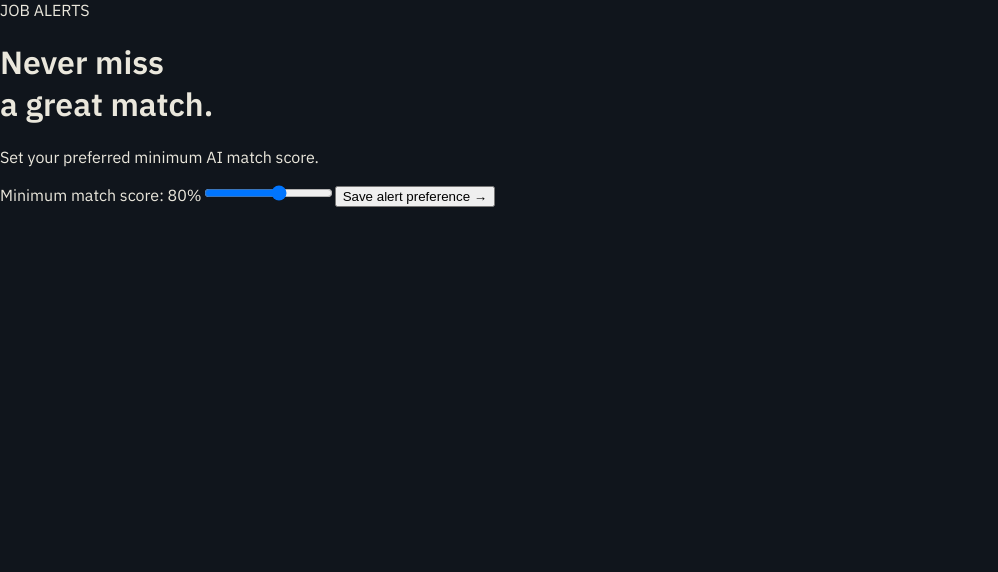
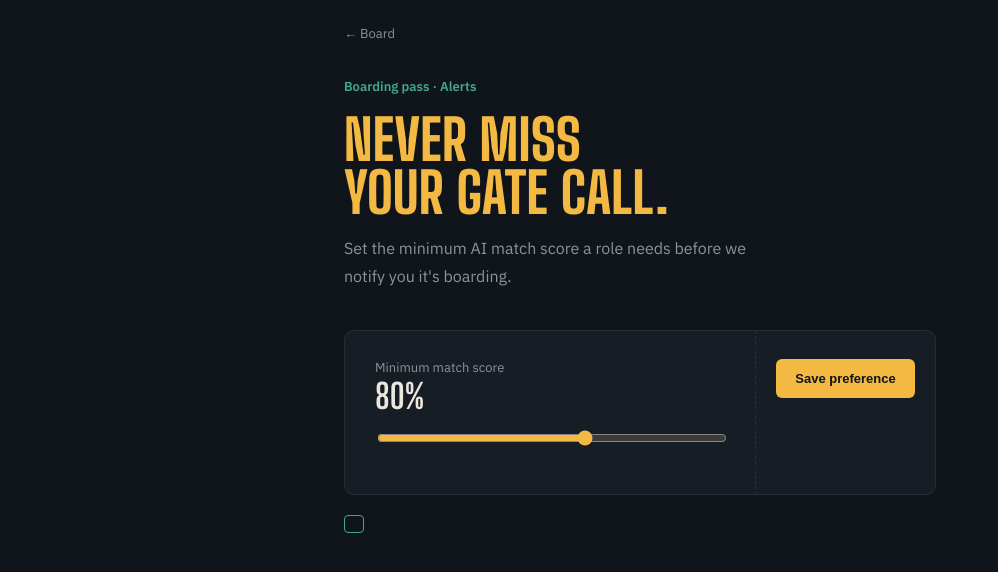
Before and after one commit to isreeharim/Job, a Next.js app: page /alerts in a window 1280 px wide. Shown: the top 572 px of the page, without its empty margins (0-998 px from the left). Built offline with nearby package versions, Linux system fonts and the light colour scheme.

Commit message:
Redesign alerts page as a boarding pass to match the departures-board theme

```diff
--- a/app/alerts/page.tsx
+++ b/app/alerts/page.tsx
@@ -1 +1,22 @@
-"use client";import {useState} from "react";export default function Alerts(){const[min,setMin]=useState(80);const[status,setStatus]=useState("");return <main className="auth"><span>JOB ALERTS</span><h1>Never miss<br/>a great match.</h1><p>Set your preferred minimum AI match score.</p><label>Minimum match score: {min}%<input type="range" min="50" max="100" value={min} onChange={e=>setMin(+e.target.value)}/></label><button onClick={()=>setStatus("Alerts configured for "+min+"%+ matches.")}>Save alert preference →</button><small>{status}</small></main>}
+"use client";import {useState} from "react";
+export default function Alerts(){
+const[min,setMin]=useState(80);
+const[status,setStatus]=useState("");
+return <main className="auth">
+<a className="backLink" href="/">← Board</a>
+<span>Boarding pass · Alerts</span>
+<h1>Never miss<br/>your gate call.</h1>
+<p>Set the minimum AI match score a role needs before we notify you it's boarding.</p>
+<div className="ticket">
+<div className="ticketMain">
+<label>Minimum match score<br/><span className="matchScore">{min}%</span>
+<input type="range" min="50" max="100" value={min} onChange={e=>setMin(+e.target.value)}/>
+</label>
+</div>
+<div className="ticketStub">
+<button onClick={()=>setStatus(`Alerts set for ${min}%+ matches.`)}>Save preference</button>
+</div>
+</div>
+<small className="status">{status}</small>
+</main>
+}
--- a/app/globals.css
+++ b/app/globals.css
@@ -33,3 +33,19 @@ body{margin:0;background:var(--bg);color:var(--ink);font-family:var(--font-body)
 .company{grid-area:company;font-size:13px}
 .gate{display:none}
 }
+.auth{max-width:640px;margin:auto;padding:22px 24px 90px}
+.backLink{display:inline-block;text-decoration:none;color:var(--ink-dim);font-size:13px;margin-bottom:36px}
+.backLink:hover{color:var(--amber)}
+.auth>span{font-size:13px;color:var(--teal);font-weight:600;display:block;margin-bottom:18px}
+.auth h1{font-family:var(--font-display),sans-serif;font-weight:800;text-transform:uppercase;font-size:clamp(38px,6vw,56px);line-height:.95;letter-spacing:.3px;color:var(--amber);margin:0 0 16px}
+.auth>p{font-size:16px;line-height:1.7;color:var(--ink-dim);margin:0 0 40px;max-width:440px}
+.ticket{border:1px solid var(--hairline);border-radius:10px;background:var(--panel);display:grid;grid-template-columns:1fr 180px;overflow:hidden}
+.ticketMain{padding:28px 30px}
+.ticketMain label{display:block;font-size:13px;color:var(--ink-dim);margin-bottom:16px}
+.ticketMain input[type="range"]{width:100%;margin-top:14px;accent-color:var(--amber)}
+.matchScore{font-family:var(--font-display),sans-serif;font-size:34px;color:var(--ink);font-weight:700}
+.ticketStub{border-left:1px dashed var(--hairline);padding:28px 20px;display:flex;flex-direction:column;justify-content:space-between;align-items:center;text-align:center;gap:16px}
+.ticketStub button{background:var(--amber);color:var(--bg);border:none;border-radius:6px;padding:12px 16px;font-weight:700;font-size:13px;cursor:pointer;width:100%}
+.ticketStub button:hover{opacity:.9}
+.status{display:block;margin-top:20px;font-size:13px;color:var(--teal);min-height:18px}
+@media(max-width:560px){.ticket{grid-template-columns:1fr}.ticketStub{border-left:none;border-top:1px dashed var(--hairline)}}
```
